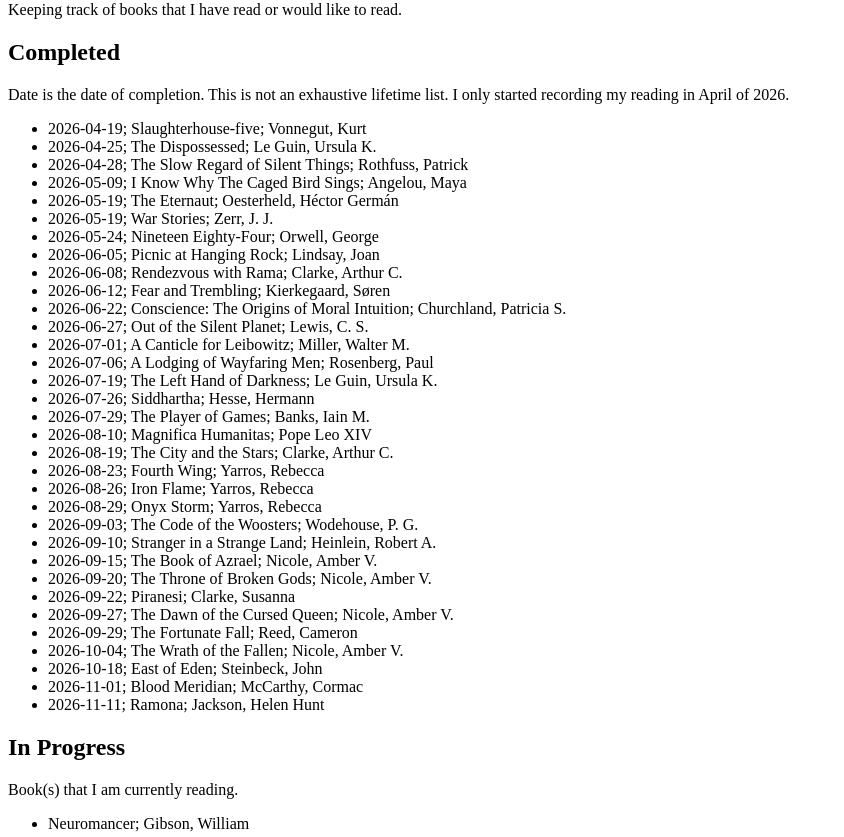
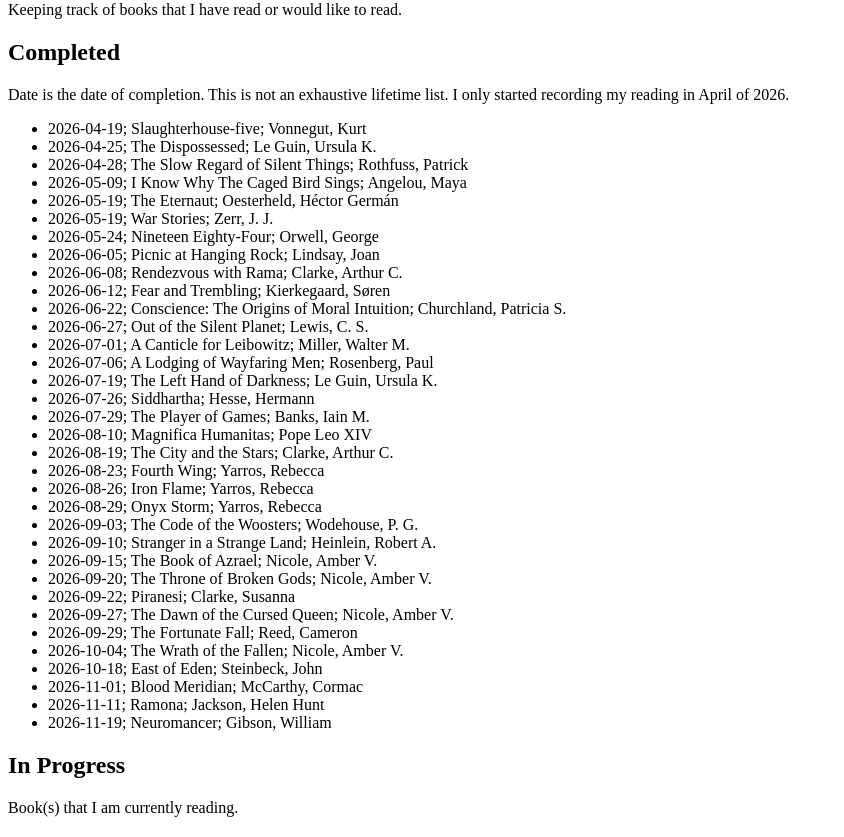
Before and after one commit to skybaks/skybaks.github.io, a plain HTML site: page books.html in a window 1280 px wide. Shown: the part 115-952 px from the top of the page, without its empty margins (0-844 px from the left). Drawn offline with Linux system fonts and the light colour scheme.

Commit message:
Finished neuromancer

```diff
--- a/books.html
+++ b/books.html
@@ -50,13 +50,13 @@
             <li>2026-10-18; East of Eden; Steinbeck, John</li>
             <li>2026-11-01; Blood Meridian; McCarthy, Cormac</li>
             <li>2026-11-11; Ramona; Jackson, Helen Hunt</li>
+            <li>2026-11-19; Neuromancer; Gibson, William</li>
         </ul>
 
         <h2>In Progress</h2>
         Book(s) that I am currently reading.
 
         <ul>
-            <li>Neuromancer; Gibson, William</li>
         </ul>
 
         <h2>To Do</h2>
```
